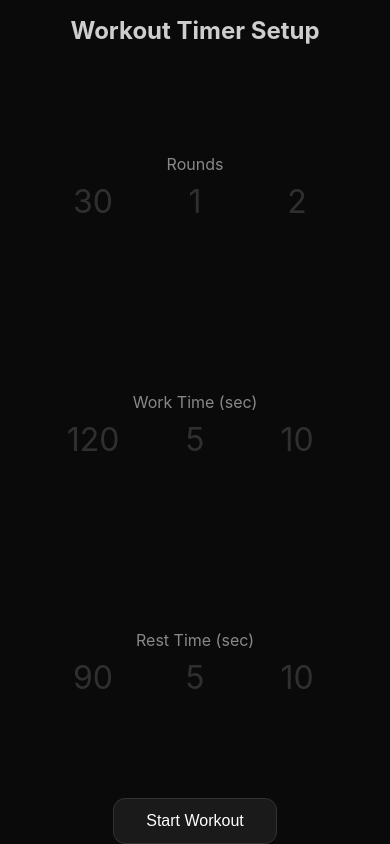
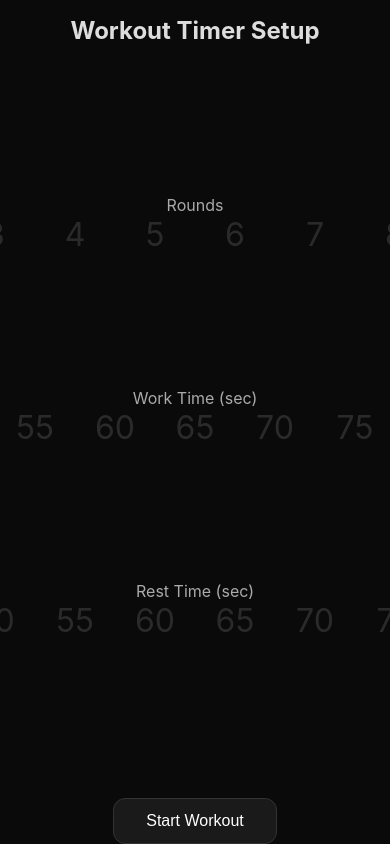
Before and after one commit to ashwintitan/gemini-workout, a React app: page / in a window 390 px wide. Built offline with nearby package versions, Linux system fonts and the light colour scheme.

Commit message:
🧭 Fixed scroll alignment, restored Start button, and improved mobile responsiveness

```diff
--- a/src/App.js
+++ b/src/App.js
@@ -3,27 +3,30 @@ import HorizontalScrollInput from "./HorizontalScrollInput";
 import "./index.css";
 
 function App() {
-  const [rounds, setRounds] = useState(3);
-  const [workTime, setWorkTime] = useState(30);
-  const [restTime, setRestTime] = useState(15);
+  const [rounds, setRounds] = useState(1);
+  const [workTime, setWorkTime] = useState(10);
+  const [restTime, setRestTime] = useState(5);
   const [started, setStarted] = useState(false);
   const [isWorkPhase, setIsWorkPhase] = useState(true);
   const [currentRound, setCurrentRound] = useState(1);
   const [timeLeft, setTimeLeft] = useState(workTime);
   const timerRef = useRef(null);
 
-  // Beep sound utility
+  // --- BEEP SOUND UTILITY ---
   const playBeep = (frequency = 440, duration = 150, repeat = 1, gap = 100) => {
-    const audioCtx = new (window.AudioContext || window.webkitAudioContext)();
+    const ctx = new (window.AudioContext || window.webkitAudioContext)();
     for (let i = 0; i < repeat; i++) {
-      const oscillator = audioCtx.createOscillator();
-      const gainNode = audioCtx.createGain();
-      oscillator.connect(gainNode);
-      gainNode.connect(audioCtx.destination);
-      oscillator.type = "sine";
-      oscillator.frequency.setValueAtTime(frequency, audioCtx.currentTime + i * (duration + gap) / 1000);
-      oscillator.start(audioCtx.currentTime + i * (duration + gap) / 1000);
-      oscillator.stop(audioCtx.currentTime + i * (duration + gap + duration) / 1000);
+      const osc = ctx.createOscillator();
+      const gain = ctx.createGain();
+      osc.connect(gain);
+      gain.connect(ctx.destination);
+      osc.type = "sine";
+      osc.frequency.setValueAtTime(
+        frequency,
+        ctx.currentTime + i * (duration + gap) / 1000
+      );
+      osc.start(ctx.currentTime + i * (duration + gap) / 1000);
+      osc.stop(ctx.currentTime + i * (duration + gap + duration) / 1000);
     }
   };
 
@@ -32,7 +35,7 @@ function App() {
     setIsWorkPhase(true);
     setCurrentRound(1);
     setTimeLeft(workTime);
-    playBeep(880, 200, 2, 100); // Start cue
+    playBeep(880, 200, 2, 100);
   };
 
   const handleReset = () => {
@@ -41,7 +44,7 @@ function App() {
     setTimeLeft(workTime);
   };
 
-  // Timer logic
+  // --- TIMER LOOP ---
   useEffect(() => {
     if (!started) return;
 
@@ -50,19 +53,18 @@ function App() {
         if (prev <= 1) {
           if (isWorkPhase) {
             setIsWorkPhase(false);
-            playBeep(440, 200, 1); // switch to rest cue
+            playBeep(440, 200, 1);
             return restTime;
           } else {
-            // Rest completed
             if (currentRound >= rounds) {
               clearInterval(timerRef.current);
-              playBeep(880, 150, 3, 100); // final triple beep
+              playBeep(880, 150, 3, 100);
               setStarted(false);
               return workTime;
             } else {
               setIsWorkPhase(true);
               setCurrentRound((r) => r + 1);
-              playBeep(880, 150, 2, 100); // new round cue
+              playBeep(880, 150, 2, 100);
               return workTime;
             }
           }
@@ -74,6 +76,7 @@ function App() {
     return () => clearInterval(timerRef.current);
   }, [started, isWorkPhase, currentRound, rounds, workTime, restTime]);
 
+  // --- SETUP VIEW ---
   if (!started) {
     return (
       <div className="app-container">
@@ -84,14 +87,14 @@ function App() {
             label="Rounds"
             value={rounds}
             min={1}
-            max={30}
+            max={10}
             increment={1}
             onChange={setRounds}
           />
           <HorizontalScrollInput
             label="Work Time (sec)"
             value={workTime}
-            min={5}
+            min={10}
             max={120}
             increment={5}
             onChange={setWorkTime}
@@ -100,7 +103,7 @@ function App() {
             label="Rest Time (sec)"
             value={restTime}
             min={5}
-            max={90}
+            max={120}
             increment={5}
             onChange={setRestTime}
           />
@@ -113,6 +116,7 @@ function App() {
     );
   }
 
+  // --- ACTIVE WORKOUT VIEW ---
   return (
     <div className="app-container workout-view">
       <div className={`countdown-phase ${isWorkPhase ? "phase-work" : "phase-rest"}`}>
--- a/src/HorizontalScrollInput.js
+++ b/src/HorizontalScrollInput.js
@@ -1,9 +1,8 @@
-import React, { useEffect, useRef, useState } from "react";
+import React, { useRef, useEffect, useState } from "react";
 
 const HorizontalScrollInput = ({ label, value, min, max, increment, onChange }) => {
-  const containerRef = useRef(null);
+  const scrollRef = useRef(null);
   const [items, setItems] = useState([]);
-  const [isUserScrolling, setIsUserScrolling] = useState(false);
 
   useEffect(() => {
     const vals = [];
@@ -11,60 +10,41 @@ const HorizontalScrollInput = ({ label, value, min, max, increment, onChange })
     setItems(vals);
   }, [min, max, increment]);
 
-  const circularItems = [...items, ...items, ...items];
-  const middleIndex = items.length;
+  // Set scroll position to the selected value
+  useEffect(() => {
+    const el = scrollRef.current;
+    if (!el || !items.length) return;
+    const index = items.indexOf(value);
+    const itemWidth = el.scrollWidth / items.length;
+    const offset = el.offsetWidth / 2 - itemWidth / 2;
+    el.scrollLeft = index * itemWidth - offset;
+  }, [value, items]);
 
-  useEffect(() => {
-    const container = containerRef.current;
-    if (!container || !items.length) return;
-    const itemWidth = container.scrollWidth / circularItems.length;
-    container.scrollLeft = itemWidth * middleIndex;
-  }, [items]);
-
-  useEffect(() => {
-    if (!isUserScrolling) return;
-    const timeout = setTimeout(() => {
-      const container = containerRef.current;
-      if (!container) return;
-
-      const totalWidth = container.scrollWidth;
-      const sectionWidth = totalWidth / 3;
-
-      if (container.scrollLeft < sectionWidth / 2) {
-        container.scrollLeft += sectionWidth;
-      } else if (container.scrollLeft > sectionWidth * 1.5) {
-        container.scrollLeft -= sectionWidth;
-      }
-
-      const center = container.scrollLeft + container.offsetWidth / 2;
-      const itemWidth = totalWidth / circularItems.length;
-      const index = Math.round(center / itemWidth) % items.length;
-      const selectedValue = items[index];
-      if (selectedValue !== undefined) {
-        onChange(selectedValue);
-      }
-      setIsUserScrolling(false);
-    }, 200);
-    return () => clearTimeout(timeout);
-  }, [isUserScrolling, onChange, circularItems, items]);
+  const handleScroll = () => {
+    const el = scrollRef.current;
+    if (!el) return;
+    const offset = el.offsetWidth / 2;
+    const itemWidth = el.scrollWidth / items.length;
+    const center = el.scrollLeft + offset;
+    const index = Math.round(center / itemWidth);
+    const newValue = items[Math.min(items.length - 1, Math.max(0, index))];
+    if (newValue && newValue !== value) onChange(newValue);
+  };
 
   return (
     <div className="scroll-input">
       <label className="scroll-label">{label}</label>
-      <div
-        className="scroll-wheel"
-        ref={containerRef}
-        onScroll={() => setIsUserScrolling(true)}
-      >
-        {circularItems.map((item, i) => (
+      <div className="scroll-wheel" ref={scrollRef} onScroll={handleScroll}>
+        <div style={{ width: "50%" }}></div>
+        {items.map((item, i) => (
           <div
             key={i}
             className={`scroll-item ${item === value ? "active pulse" : ""}`}
-            onClick={() => onChange(item)}
           >
             {item}
           </div>
         ))}
+        <div style={{ width: "50%" }}></div>
       </div>
     </div>
   );
--- a/src/index.css
+++ b/src/index.css
@@ -3,26 +3,27 @@ html, body {
   padding: 0;
   height: 100%;
   width: 100%;
-  background-color: #0a0a0a;
-  color: #fff;
+  overflow: hidden;
+  background: #0a0a0a;
+  color: white;
   font-family: 'Inter', sans-serif;
-  overflow: hidden;
 }
 
 .app-container {
+  display: flex;
+  flex-direction: column;
+  justify-content: center;
+  align-items: center;
   height: 100vh;
   width: 100vw;
-  display: flex;
-  flex-direction: column;
-  align-items: center;
-  justify-content: center;
+  overflow: hidden;
   text-align: center;
 }
 
 .title {
-  font-size: 2rem;
-  margin-bottom: 1.5rem;
-  color: #ffffffcc;
+  font-size: 1.8rem;
+  margin-bottom: 1rem;
+  color: #ddd;
 }
 
 .scroll-section {
@@ -30,34 +31,30 @@ html, body {
   flex: 1;
   display: flex;
   flex-direction: column;
-  justify-content: space-around;
-  align-items: center;
+  justify-content: space-evenly;
 }
 
 .scroll-input {
-  width: 90%;
-  display: flex;
-  flex-direction: column;
-  align-items: center;
-  overflow: hidden;
+  width: 100%;
+  text-align: center;
 }
 
 .scroll-label {
   font-size: 1rem;
-  color: #888;
+  color: #aaa;
   margin-bottom: 0.5rem;
 }
 
 .scroll-wheel {
   display: flex;
   overflow-x: scroll;
-  scroll-behavior: smooth;
   scroll-snap-type: x mandatory;
   scrollbar-width: none;
   -ms-overflow-style: none;
-  width: 100%;
+  scroll-behavior: smooth;
   justify-content: center;
   align-items: center;
+  width: 100%;
 }
 
 .scroll-wheel::-webkit-scrollbar {
@@ -66,18 +63,16 @@ html, body {
 
 .scroll-item {
   flex: 0 0 auto;
-  scroll-snap-align: center;
+  width: 100px;
   text-align: center;
   font-size: 2.5rem;
-  width: 100px;
-  padding: 0 1rem;
   opacity: 0.3;
-  color: #888;
+  color: #777;
   transition: transform 0.3s, opacity 0.3s, color 0.3s;
 }
 
 .scroll-item.active {
-  transform: scale(1.3);
+  transform: scale(1.4);
   color: #fff;
   opacity: 1;
 }
@@ -87,89 +82,55 @@ html, body {
 }
 
 @keyframes pulseEffect {
-  0% { transform: scale(1.3); }
-  50% { transform: scale(1.45); }
-  100% { transform: scale(1.3); }
+  0% { transform: scale(1.4); }
+  50% { transform: scale(1.55); }
+  100% { transform: scale(1.4); }
 }
 
-/* Workout Timer Phase */
-.workout-view {
-  text-align: center;
-}
-
-.countdown-phase {
-  display: flex;
-  flex-direction: column;
-  align-items: center;
-  justify-content: center;
-  height: 100%;
-  width: 100%;
-  transition: background 0.5s ease-in-out;
-}
-
-.phase-work {
+.btn-start, .btn-reset {
   background-color: #1a1a1a;
-}
-
-.phase-rest {
-  background-color: #0f3d3e;
-}
-
-.phase-title {
-  font-size: 1.2rem;
-  margin-bottom: 0.5rem;
-  color: #aaa;
-  letter-spacing: 2px;
-}
-
-.timer-number {
-  font-size: 5rem;
-  font-weight: 600;
-  color: #fff;
-  animation: timerPulse 1s ease-in-out infinite;
-}
-
-@keyframes timerPulse {
-  0%, 100% { transform: scale(1); }
-  50% { transform: scale(1.1); }
-}
-
-.round-info {
-  margin-top: 0.5rem;
-  font-size: 1rem;
-  color: #888;
-}
-
-/* Buttons */
-.btn-start,
-.btn-reset {
-  background-color: #1a1a1a;
-  color: #fff;
+  color: white;
   border: 1px solid #333;
   border-radius: 12px;
   padding: 0.8rem 2rem;
   font-size: 1rem;
   cursor: pointer;
+  margin-top: 1.5rem;
   transition: background 0.3s, transform 0.2s;
-  margin-top: 1rem;
 }
 
-.btn-start:hover,
-.btn-reset:hover {
-  background-color: #222;
+.btn-start:hover, .btn-reset:hover {
+  background-color: #333;
   transform: scale(1.05);
 }
 
-/* Mobile */
+/* Active timer styles */
+.workout-view {
+  background: #000;
+}
+
+.phase-title {
+  font-size: 2rem;
+  margin-bottom: 1rem;
+}
+
+.timer-number {
+  font-size: 4rem;
+  margin: 1rem 0;
+}
+
+.round-info {
+  font-size: 1.2rem;
+  color: #888;
+}
+
+/* Mobile tweaks */
 @media (max-width: 600px) {
   .scroll-item {
+    width: 80px;
     font-size: 2rem;
-    width: 70px;
   }
   .title {
     font-size: 1.5rem;
   }
-  .timer-number {
-    font-size: 4rem;
-  }
 }
```
